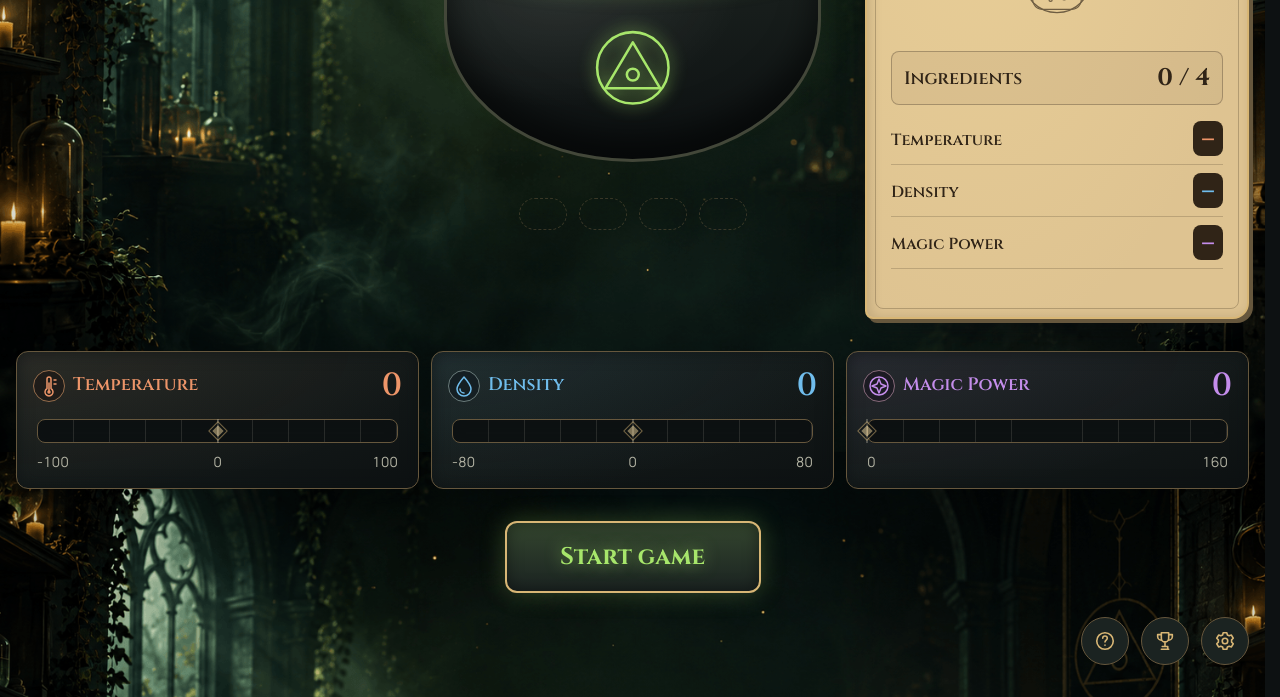
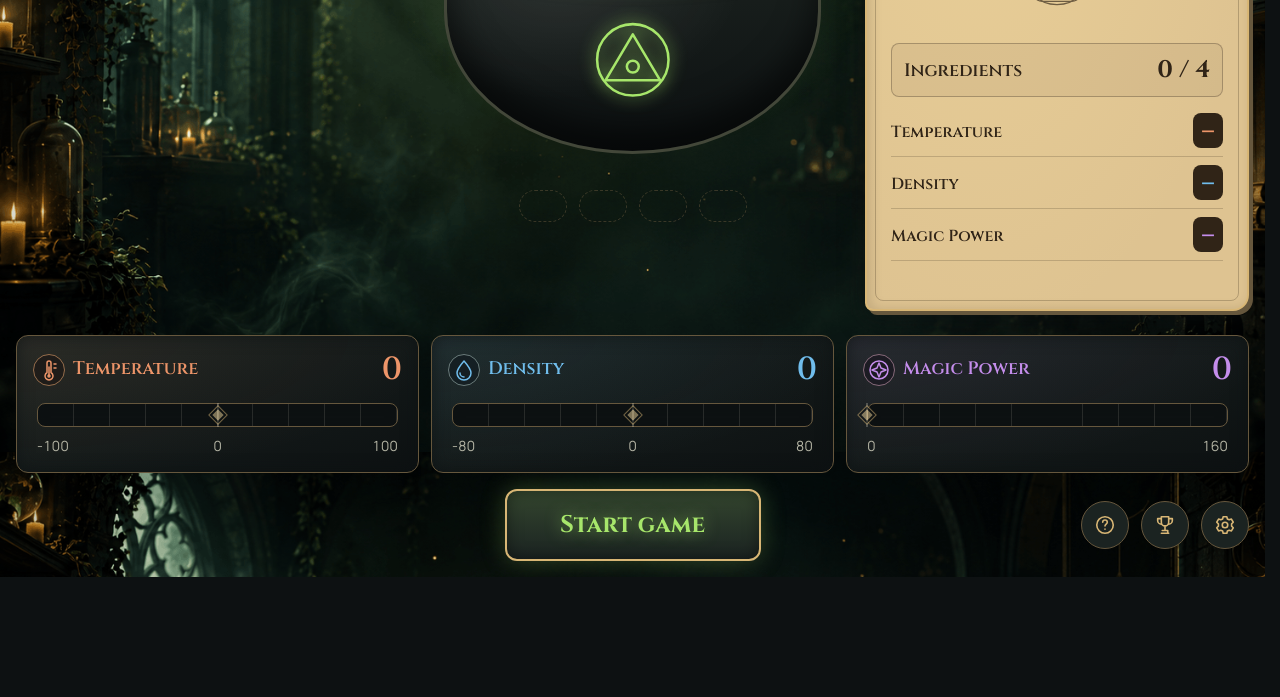
Before and after one commit to aidardev/alchemists-cauldron, a website built with Vite: page index.html in a window 1280 px wide. Shown: the part 348-1045 px from the top of the page. After the commit the page ends 925 px from the top, so only its background shows below. Built offline with nearby package versions, Linux system fonts and the light colour scheme.

Commit message:
fix(layout): reduce game height and align bottom controls

```diff
--- a/src/app/app.scss
+++ b/src/app/app.scss
@@ -1,9 +1,37 @@
+@use '../styles/index' as styles;
+
 .app {
     display: grid;
     grid-template-rows: 1fr auto;
+    gap: var(--size-3);
     inline-size: min(100%, var(--container-width));
     min-block-size: 100dvh;
     margin-inline: auto;
     overflow-x: clip;
     padding: var(--size-2) var(--container-padding-x) var(--size-4);
+
+    @include styles.min-width(styles.$br-xl) {
+        gap: var(--size-2);
+        padding-block: var(--size-2);
+    }
 }
+
+.app__controls {
+    display: grid;
+    gap: var(--size-3);
+    align-items: center;
+    min-inline-size: 0;
+
+    @include styles.min-width(styles.$br-xl) {
+        grid-template-columns: minmax(0, 1fr) minmax(0, 2fr) minmax(0, 1fr);
+        gap: var(--size-2);
+
+        > .action-bar {
+            grid-column: 2;
+        }
+
+        > .menu-actions {
+            grid-column: 3;
+        }
+    }
+}
--- a/src/app/app.ts
+++ b/src/app/app.ts
@@ -66,15 +66,13 @@ export class App extends BaseComponent<'main'> {
             cauldron.element,
             recipePanel.element,
             parameterBars.element,
-            actionBar.element,
         );
 
-        this.element.append(
-            field.element,
-            menuActions.element,
-            ...gameResults.elements,
-            ...gameMenu.elements,
-        );
+        const controls = document.createElement('div');
+        controls.className = 'app__controls';
+        controls.append(actionBar.element, menuActions.element);
+
+        this.element.append(field.element, controls, ...gameResults.elements, ...gameMenu.elements);
 
         const render = (state: GameState): void => {
             field.render(selectPlayField(state));
--- a/src/logic/select-action-bar.ts
+++ b/src/logic/select-action-bar.ts
@@ -11,6 +11,7 @@ export function selectActionBar(
     return {
         showStart: state.status === 'menu' || state.status === 'game-over',
         isRestart: state.status === 'game-over',
+        isPaused: state.status === 'paused',
         canBrew: canBrew(state),
         canPause: state.status === 'playing',
         saveError,
--- a/src/types/view.ts
+++ b/src/types/view.ts
@@ -49,6 +49,7 @@ export interface RecipePanelView {
 export interface ActionBarView {
     readonly showStart: boolean;
     readonly isRestart: boolean;
+    readonly isPaused: boolean;
     readonly canBrew: boolean;
     readonly canPause: boolean;
     readonly continueGame: ContinueGameView | undefined;
--- a/src/ui/action-bar/action-bar.scss
+++ b/src/ui/action-bar/action-bar.scss
@@ -3,6 +3,11 @@
     flex-wrap: wrap;
     gap: var(--size-1-5);
     justify-content: center;
+
+    &--paused {
+        visibility: hidden;
+        pointer-events: none;
+    }
 }
 
 .action-bar__save-summary {
--- a/src/ui/action-bar/action-bar.ts
+++ b/src/ui/action-bar/action-bar.ts
@@ -76,11 +76,15 @@ export class ActionBar extends BaseComponent<'div'> {
     public render({
         showStart,
         isRestart,
+        isPaused,
         canBrew,
         canPause,
         continueGame,
         saveError,
     }: ActionBarView): void {
+        this.element.inert = isPaused;
+        this.element.classList.toggle('action-bar--paused', isPaused);
+        this.element.setAttribute('aria-hidden', String(isPaused));
         this.saveErrorLabel.textContent = saveError ? SAVE_ERRORS[saveError] : '';
         this.startButton.hidden = !showStart;
         this.startButton.textContent = continueGame
--- a/src/ui/cauldron/cauldron.scss
+++ b/src/ui/cauldron/cauldron.scss
@@ -52,7 +52,6 @@
     filter: drop-shadow(0 0 var(--size-1) var(--color-alchemy));
 }
 
-// The opening of the pot: an ellipse of glowing liquid with an iron rim.
 .cauldron__liquid {
     position: absolute;
     inset: 15% 0 auto;
@@ -149,8 +148,6 @@
     border: var(--border-width-thin) solid var(--color-border);
     border-radius: var(--corner-large);
     counter-increment: ingredient;
-
-    // The order of ingredients matters, so the sequence number carries information.
     &::before {
         content: counter(ingredient);
         display: grid;
--- a/src/ui/ingredient-icon/ingredient-icon.scss
+++ b/src/ui/ingredient-icon/ingredient-icon.scss
@@ -1,4 +1,3 @@
-// Liquid colour per ingredient. Keys must match `Ingredient.id`.
 $liquid-colors: (
     'dragon-tears': #4fd1c5,
     'fairy-dust': #b07cff,
--- a/src/ui/menu-actions/menu-actions.scss
+++ b/src/ui/menu-actions/menu-actions.scss
@@ -1,7 +1,5 @@
 .menu-actions {
     display: flex;
     gap: var(--size-1-5);
-    align-self: end;
     justify-self: end;
-    margin-block-start: var(--size-3);
 }
--- a/src/ui/play-field/play-field.scss
+++ b/src/ui/play-field/play-field.scss
@@ -7,10 +7,10 @@
         'recipe'
         'cauldron'
         'parameters'
-        'shelf'
-        'actions';
+        'shelf';
     grid-template-columns: minmax(0, 1fr);
     gap: var(--size-3);
+    row-gap: calc(var(--size-3) + var(--size-05));
     min-inline-size: 0;
 
     > .header {
@@ -22,9 +22,6 @@
     }
     > .cauldron {
         grid-area: cauldron;
-    }
-    > .action-bar {
-        grid-area: actions;
     }
     > .parameter-bars {
         grid-area: parameters;
@@ -49,10 +46,9 @@
             'header header'
             'shelf cauldron'
             'shelf recipe'
-            'parameters parameters'
-            'actions actions';
+            'parameters parameters';
         grid-template-columns: minmax(20rem, 24rem) minmax(0, 1fr);
-        grid-template-rows: auto auto 1fr auto auto;
+        grid-template-rows: auto auto 1fr auto;
         gap: var(--size-4);
     }
 
@@ -60,9 +56,9 @@
         grid-template-areas:
             'header header header'
             'shelf cauldron recipe'
-            'parameters parameters parameters'
-            'actions actions actions';
+            'parameters parameters parameters';
         grid-template-columns: 24rem minmax(0, 1fr) minmax(22rem, 24rem);
-        grid-template-rows: auto 1fr auto auto;
+        grid-template-rows: auto 1fr auto;
+        row-gap: var(--size-3);
     }
 }
```
